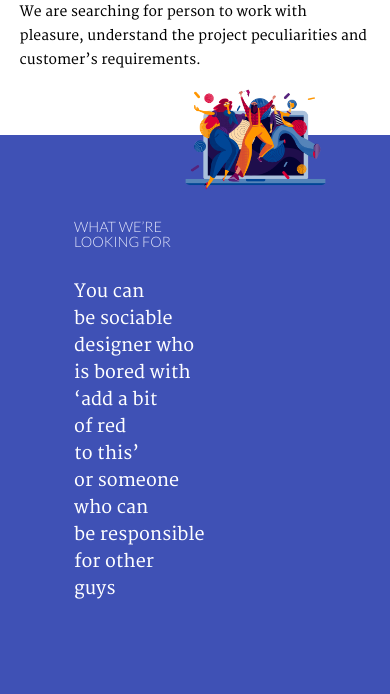
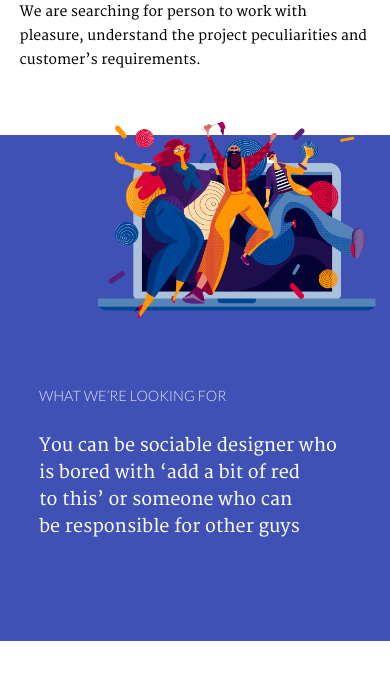
Before and after one commit to radpozniakov/movie_box_landing_page, a website: page app/single.html in a window 390 px wide. Shown: the part 150-844 px from the top of the page. Drawn offline with Linux system fonts and the light colour scheme.

Commit message:
single updates

```diff
--- a/sass/Blocks/colorSection/colorSections.scss
+++ b/sass/Blocks/colorSection/colorSections.scss
@@ -8,6 +8,12 @@
     margin: 0 auto;
     position: relative;
     display: flex;
+    @media screen and (max-width: 980px) {
+      width: 80%;
+    }
+    @media screen and (max-width: 800px) {
+      flex-direction: column-reverse;
+    }
   }
   @include el('title'){
     @include fontMix($LatoLight,0.9rem, normal, #E5E8FC);
@@ -16,6 +22,9 @@
   }
   @include el('description'){
     @include fontMix($Merriweather-regular, 1.125rem, normal, white);
+    @media screen and (max-width: 800px) {
+      padding-right: 0%;
+    }
   }
   @include el('img'){
     max-width:100%;
@@ -23,10 +32,14 @@
   @include el('contentBlock'){
     padding: 5.3rem 0rem;
     width: 50%;
+    @media screen and (max-width: 800px) {
+      width: 100%;
+    }
     @include mod('img'){
       background-image: url('../img/group-single.png'); background-size: contain;
       background-repeat: no-repeat;
       transform: scale(1.16);
+      background-position: right;
     }
   }
 }
```
Also changed, not shown: app/css/custom.css, 1 other file.
